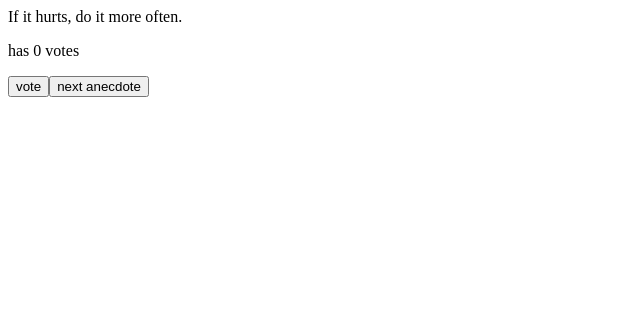
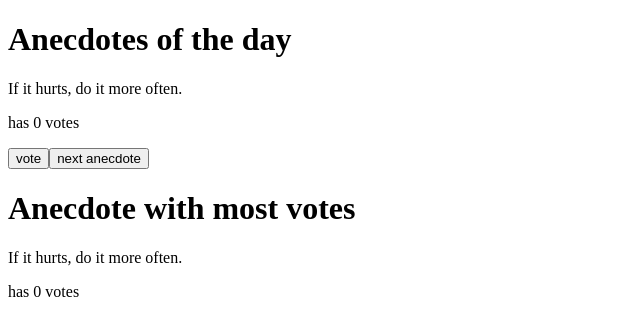
Before and after one commit to FrancoNordinelli/FullStackOpen, a React (Vite) app in the folder part1/: page / in a window 1280 px wide. Shown: the top 336 px of the page, without its empty margins (0-640 px from the left). Built offline with nearby package versions, Linux system fonts and the light colour scheme.

Commit message:
fix 1.14

```diff
--- a/part1/anecdotes/src/App.jsx
+++ b/part1/anecdotes/src/App.jsx
@@ -44,17 +44,22 @@
     setVotes(newVotes)
   }
 
+  const maxVotesIndex = votes.indexOf(Math.max(...votes))
+  const maxVotes = Math.max(...votes)
 
   return (
     <div>
 
+      <h1>Anecdotes of the day</h1>
       {anecdotes[selected]}
       <p></p>
       <p>has {votes[selected]} votes</p>
       <p></p>
       <BottonVotes text="vote" handleVoteBottom={handleVote} />
       <Botton handleBotton={() => setSelected(Math.floor(Math.random() * (anecdotes.length)))} text="next anecdote" />
-
+      <h1>Anecdote with most votes</h1>
+      {anecdotes[maxVotesIndex]}
+      <p>has {maxVotes} votes</p>
 
 
     </div>
```
